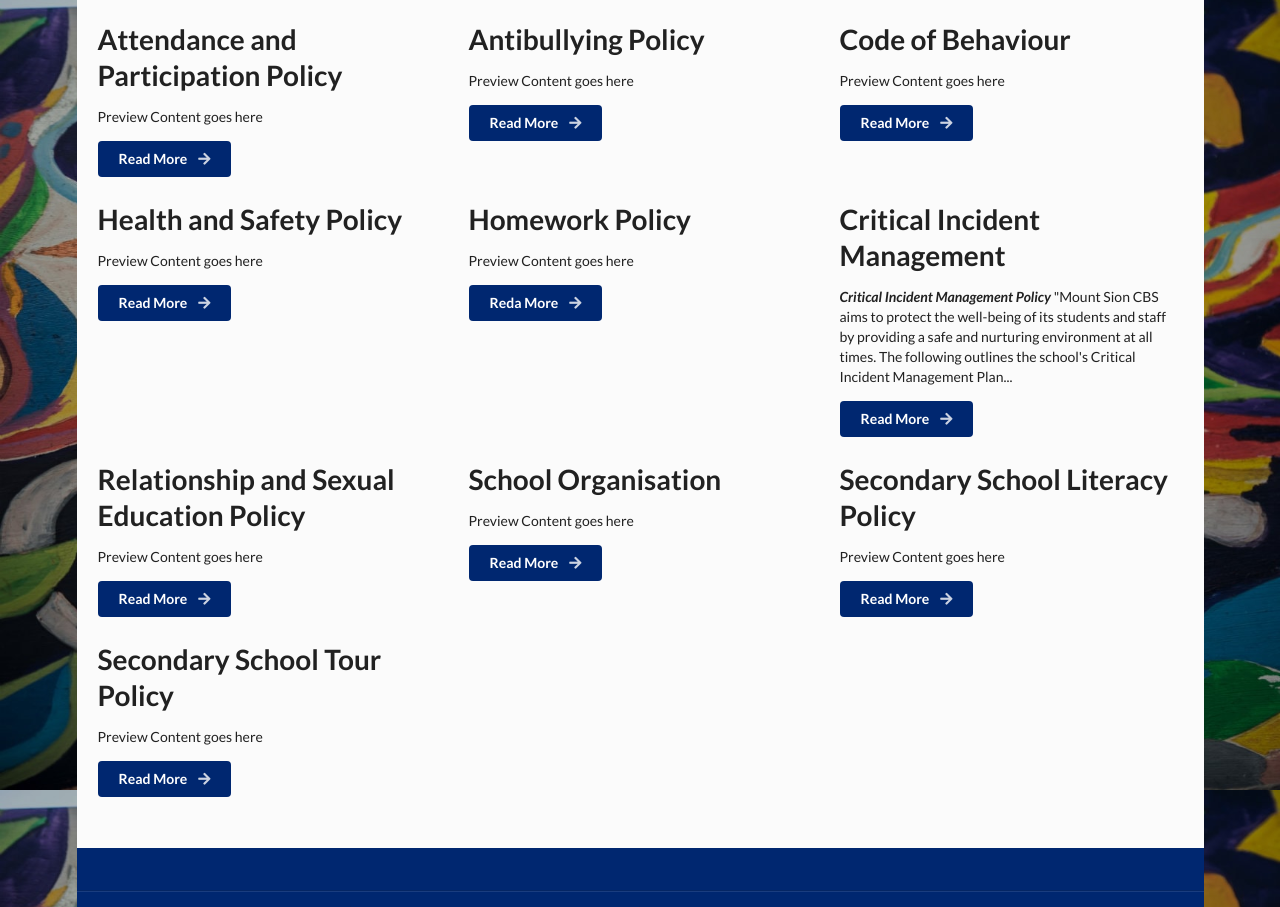
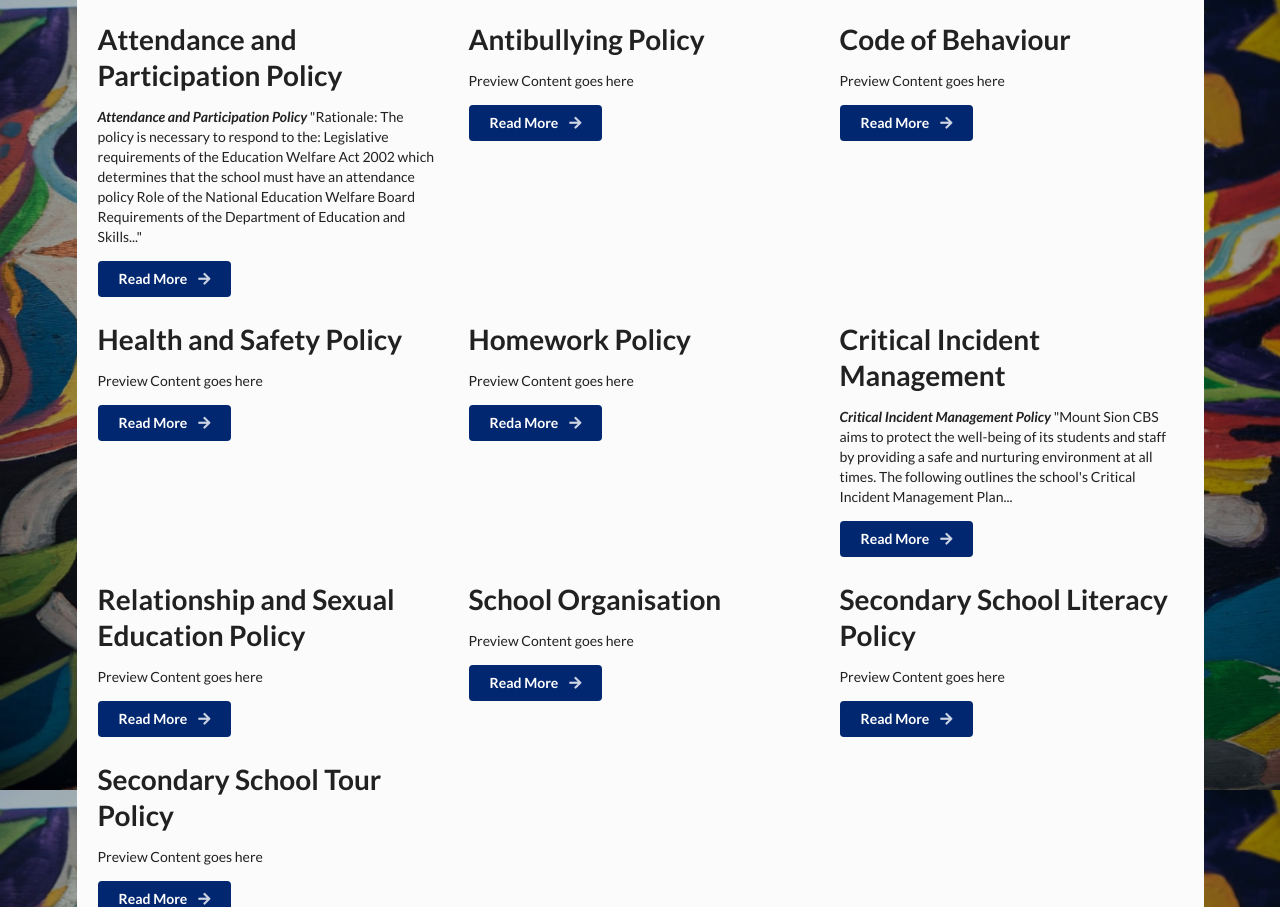
Before and after one commit to MountSionCBSSecondary/SchoolWebsite, a website: page pages/about/policies.html in a window 1280 px wide. Shown: the part 810-1717 px from the top of the page. Drawn offline with nearby package versions, Linux system fonts and the light colour scheme; no server answers.

Commit message:
added Attendance and Participation Policy blurb

```diff
--- a/pages/about/policies.html
+++ b/pages/about/policies.html
@@ -189,7 +189,10 @@ The policy applies to all school staff, the board of management..."
                   Attendance and Participation Policy
                 </h1>
                 <p>
-                   Preview Content goes here
+                   <b><i>Attendance and Participation Policy</i></b> "Rationale: The policy is necessary to respond to the:
+    Legislative requirements of the Education Welfare Act 2002 which determines that the school must have an attendance policy
+    Role of the National Education Welfare Board
+    Requirements of the Department of Education and Skills..."
                 </p>
                  <div class="ui blue button" onclick="showModal('attendanceparticipation')">
                         Read More
```
